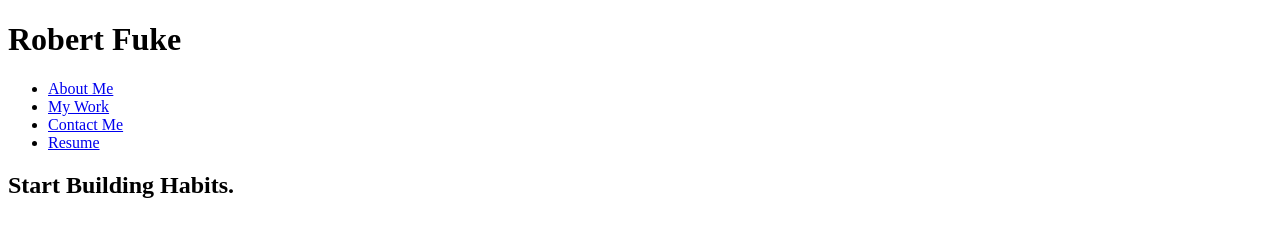
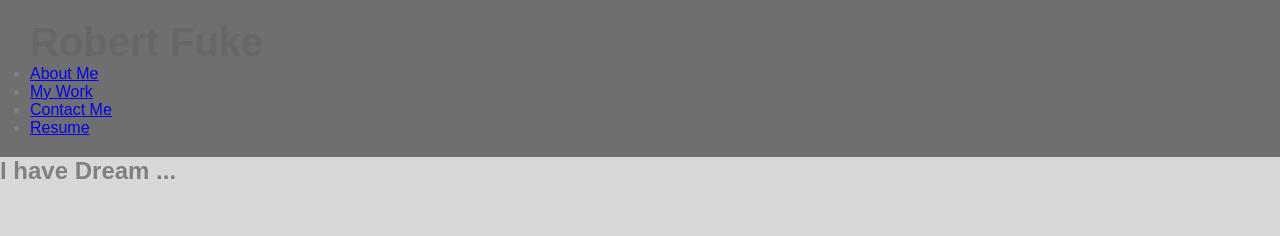
Before and after one commit to LakiCode/MyPortfolio, a plain HTML site: page index.html in a window 1280 px wide. Drawn offline with Linux system fonts and the light colour scheme.

Commit message:
add css for body and header

```diff
--- a/assets/css/style.css
+++ b/assets/css/style.css
@@ -0,0 +1,23 @@
+* {
+margin: 0;
+padding: 0;
+box-sizing: border-box;
+  }
+/* body */
+body {
+    background-color: rgb(218, 215, 215);
+    color: gray;
+    font-family: Arial, Helvetica, sans-serif;
+}
+/* Header and nav bar style part */
+header {
+    padding: 20px 30px;
+    background-color: rgba(0, 0, 0, 0.487);
+}
+header h1 {
+    font-weight: bold;
+    display: inline;
+    margin: 0;
+    font-size: 40px;
+    color: rgb(104, 102, 102);
+}
--- a/index.html
+++ b/index.html
@@ -32,7 +32,7 @@
      <!-- hero/jumbotron -->
      <section class="hero">
         <div class="hero-cta">
-          <h2>Start Building Habits.</h2>
+          <h2>I have Dream ... </h2>
         </div>
         </section>
     <section class="AboutMe">
```
